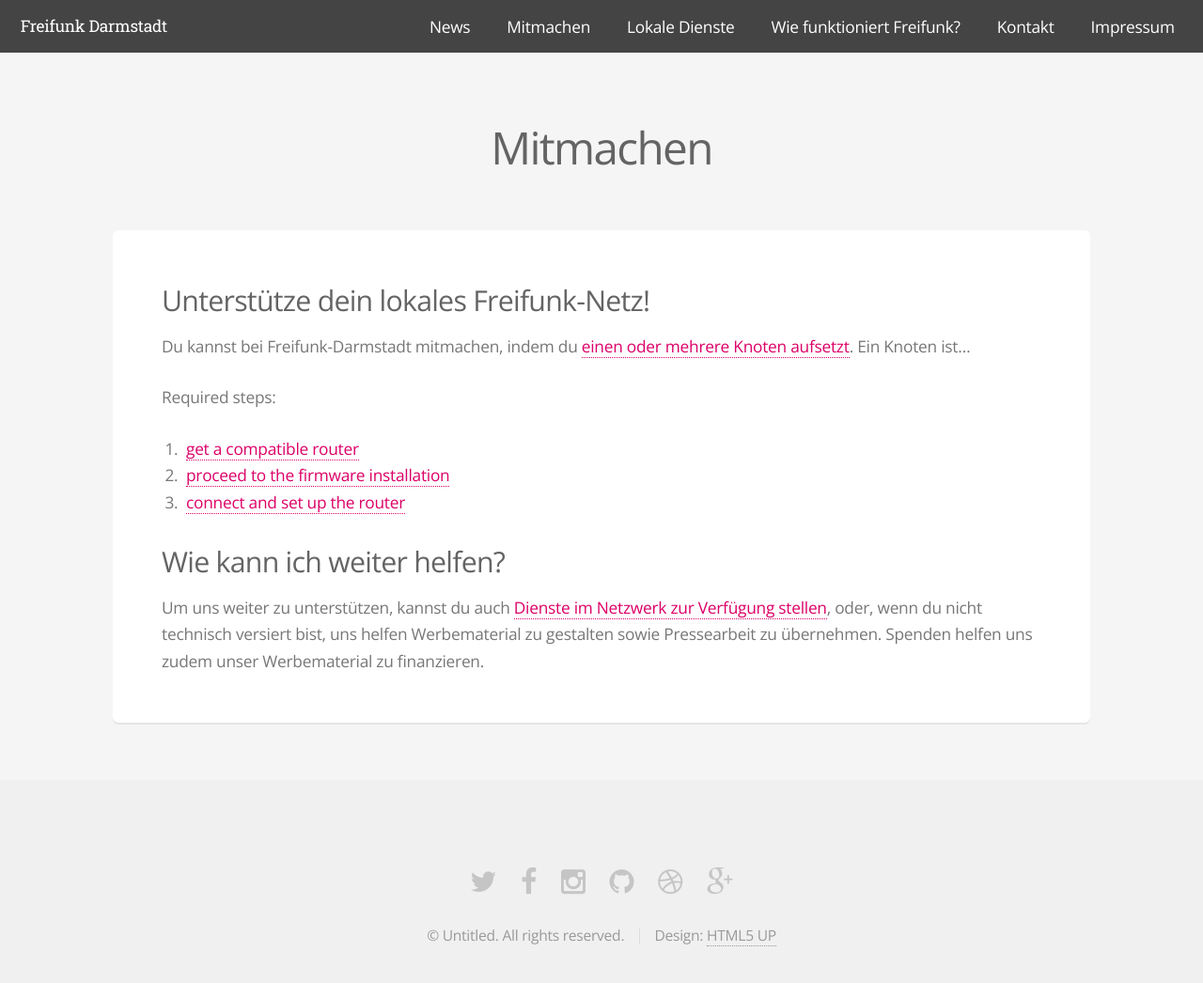
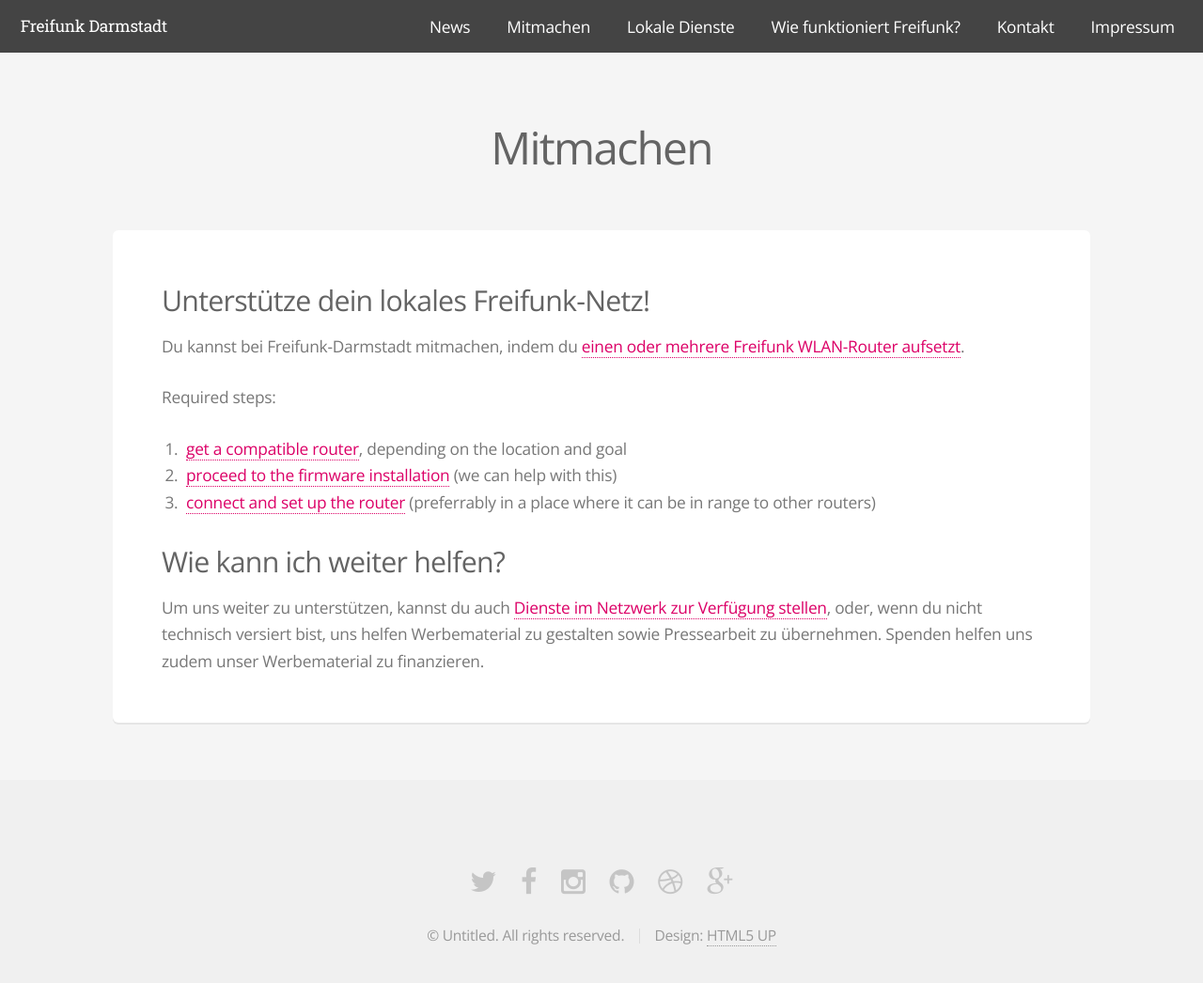
Before and after one commit to mdrenger/darmstadt.freifunk.net, a Jekyll site: the page built from pages/mitmachen.md, in a window 1280 px wide and 1108 px high. Shown: the top 1046 px of the window at 94% size. Built offline with Jekyll 4.4.1, drawn with Linux system fonts in a browser that asks for light colours.

Commit message:
extended the content

```diff
--- a/pages/mitmachen.md
+++ b/pages/mitmachen.md
@@ -11,13 +11,13 @@
 
 ### Unterstütze dein lokales Freifunk-Netz!
 
-Du kannst bei Freifunk-Darmstadt mitmachen, indem du [einen oder mehrere Knoten aufsetzt](/router-aufstellen/). Ein Knoten ist...
+Du kannst bei Freifunk-Darmstadt mitmachen, indem du [einen oder mehrere Freifunk WLAN-Router aufsetzt](/router-aufstellen/).
 
 Required steps:
 
-1. [get a compatible router](/mitmachen/unterstuetzte-geraete/)
-2. [proceed to the firmware installation](/mitmachen/firmware-installieren/)
-3. [connect and set up the router](/mitmachen/router-aufstellen/)
+1. [get a compatible router](/mitmachen/unterstuetzte-geraete/), depending on the location and goal
+2. [proceed to the firmware installation](/mitmachen/firmware-installieren/) (we can help with this)
+3. [connect and set up the router](/mitmachen/router-aufstellen/) (preferrably in a place where it can be in range to other routers)
 
 ### Wie kann ich weiter helfen?
 
```
